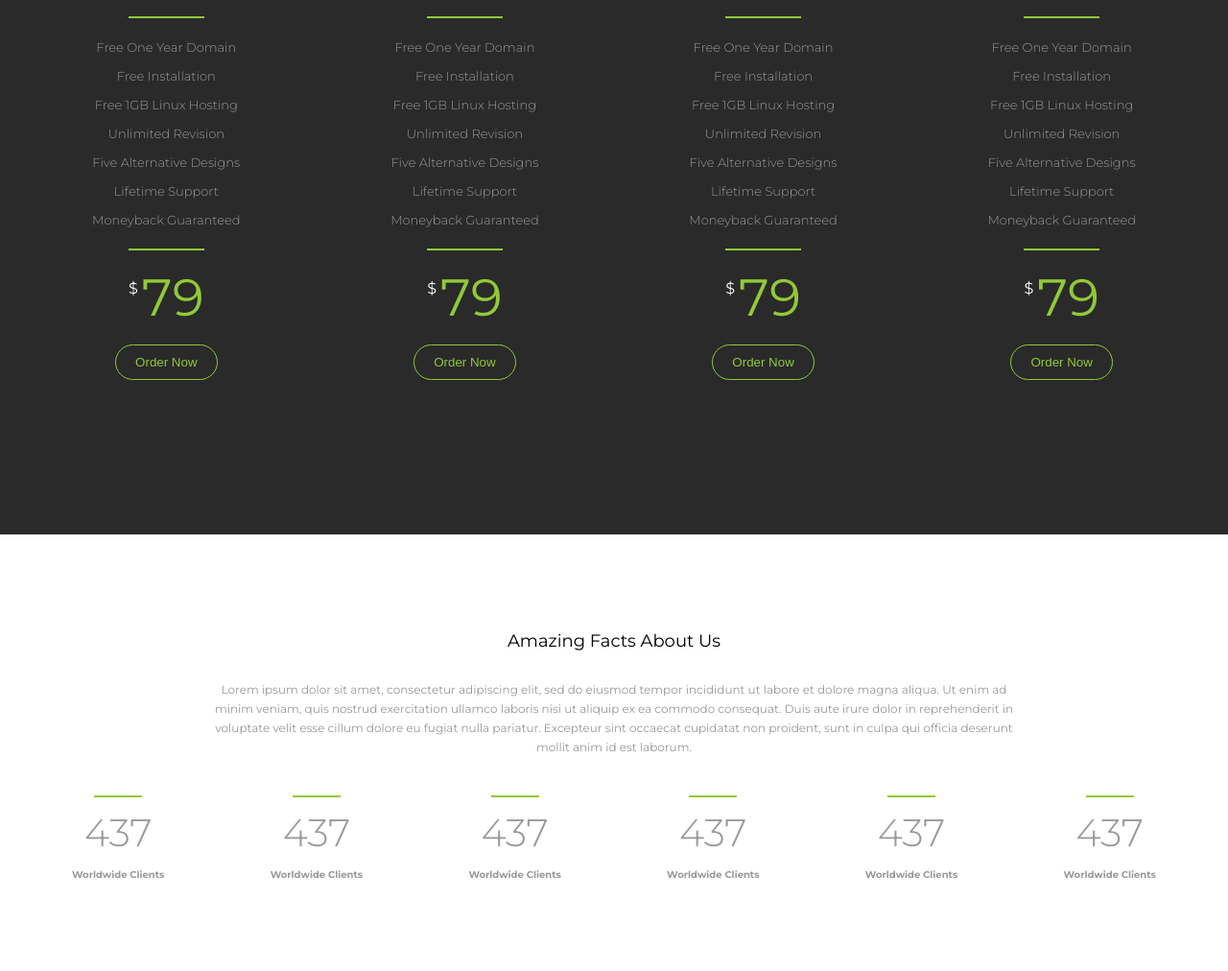
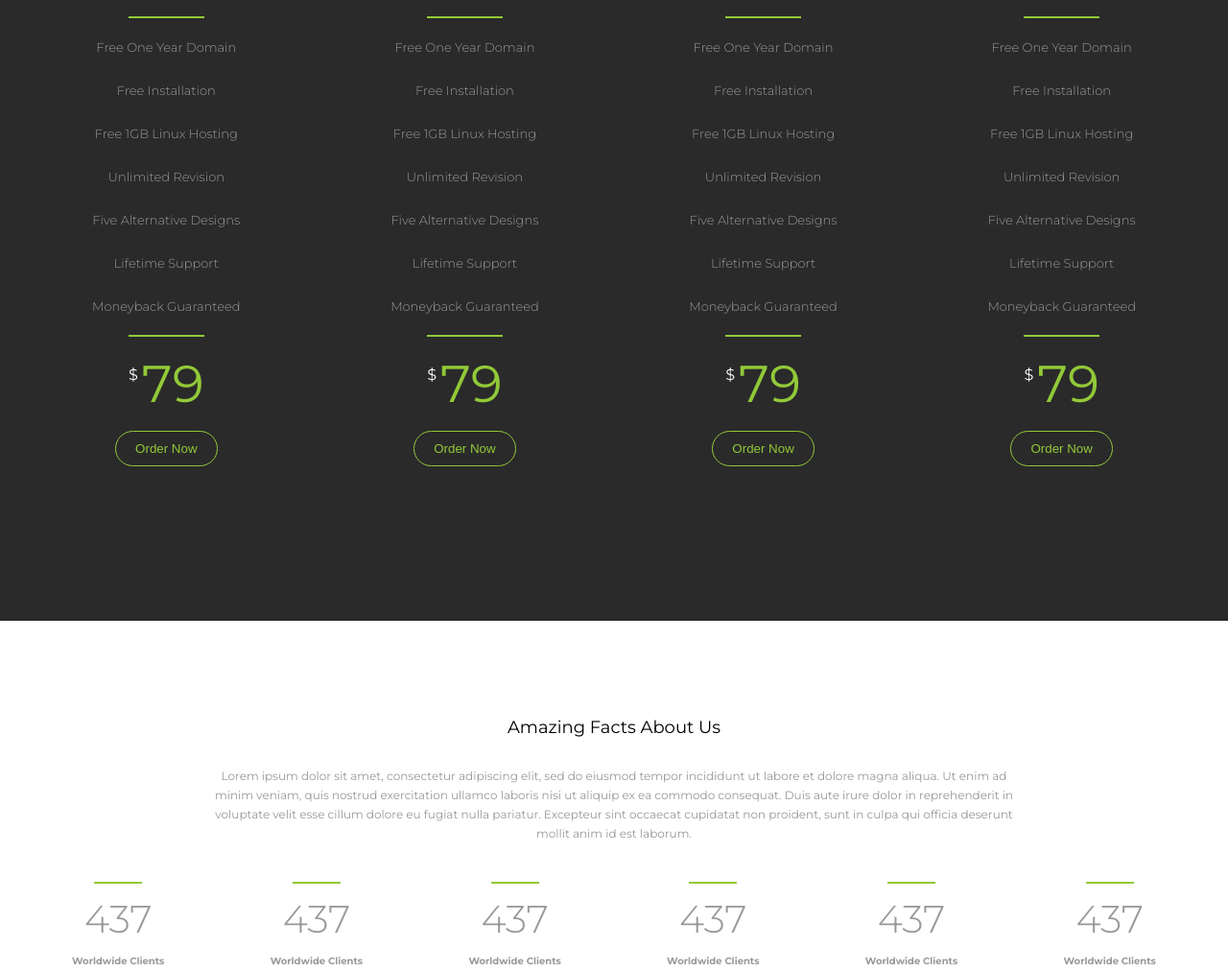
Before and after one commit to ameerhamza91/jupiter-oboard, a plain HTML site: page 3rd-task/index.html in a window 1280 px wide. Shown: the part 1544-2556 px from the top of the page at 96% size. Drawn offline with Linux system fonts and the light colour scheme.

Commit message:
All Changes are Done

```diff
--- /dev/null
+++ b/3rd-task/_variable.scss
@@ -0,0 +1,8 @@
+$green: #91c938;
+$balck: #000;
+$light-gry:#999999;
+$darkgry: #242423;
+$light-darkgry: #2a2a2a;
+$white: #fff;
+$white-dule: #fcfcfc;
+$max-wid:1170px;
--- a/3rd-task/index.html
+++ b/3rd-task/index.html
@@ -10,9 +10,9 @@
 </head>
 <body>
 <div id="wrapper">
-    <header class="nav-header flex">
-    <nav id="nav" class="container flex">
-    <ul class="flex">
+ <header class="nav-header nav flex">
+        <nav class="nav-links flex flex-wrap">
+            <ul class="flex menu">
                 <li><a href="index.html">Home</a></li>
                 <li><a href="#">About</a></li>
                 <li><a href="#">Features</a></li>
@@ -28,6 +28,7 @@
                 <li><a href="#">Services</a></li>
             </ul>
         </nav>
+
     </header>
 <main>
     <section class="banner">
@@ -109,13 +110,13 @@
             <h3>HTML Website</h3>
             <span class="line"></span>
             <p>
-                Free One Year Domain <br/>
-                Free Installation <br/>
-                Free 1GB Linux Hosting <br/>
-                Unlimited Revision <br/>
-                Five Alternative Designs <br/>
-                Lifetime Support <br/>
-                Moneyback Guaranteed
+                <p>Free One Year Domain <p/>
+                 <p>Free Installation</p>
+                <p>Free 1GB Linux Hosting <p/>
+               <p> Unlimited Revision <p/>
+               <p> Five Alternative Designs <p/>
+               <p> Lifetime Support <p/>
+                <p>Moneyback Guaranteed<p/>
             </p>
             <span class="line"></span>
             <div class="dollar-price flex">
@@ -128,13 +129,13 @@
             <h3>HTML Website</h3>
             <span class="line"></span>
             <p>
-                Free One Year Domain <br/>
-                Free Installation <br/>
-                Free 1GB Linux Hosting <br/>
-                Unlimited Revision <br/>
-                Five Alternative Designs <br/>
-                Lifetime Support <br/>
-                Moneyback Guaranteed
+            <p>Free One Year Domain <p/>
+            <p>Free Installation</p>
+            <p>Free 1GB Linux Hosting <p/>
+            <p> Unlimited Revision <p/>
+            <p> Five Alternative Designs <p/>
+            <p> Lifetime Support <p/>
+            <p>Moneyback Guaranteed<p/>
             </p>
             <span class="line"></span>
             <div class="dollar-price flex">
@@ -147,13 +148,13 @@
             <h3>HTML Website</h3>
             <span class="line"></span>
             <p>
-                Free One Year Domain <br/>
-                Free Installation <br/>
-                Free 1GB Linux Hosting <br/>
-                Unlimited Revision <br/>
-                Five Alternative Designs <br/>
-                Lifetime Support <br/>
-                Moneyback Guaranteed
+            <p>Free One Year Domain <p/>
+            <p>Free Installation</p>
+            <p>Free 1GB Linux Hosting <p/>
+            <p> Unlimited Revision <p/>
+            <p> Five Alternative Designs <p/>
+            <p> Lifetime Support <p/>
+            <p>Moneyback Guaranteed<p/>
             </p>
             <span class="line"></span>
             <div class="dollar-price flex">
@@ -166,13 +167,13 @@
             <h3>HTML Website</h3>
             <span class="line"></span>
             <p>
-                Free One Year Domain <br/>
-                Free Installation <br/>
-                Free 1GB Linux Hosting <br/>
-                Unlimited Revision <br/>
-                Five Alternative Designs <br/>
-                Lifetime Support <br/>
-                Moneyback Guaranteed
+            <p>Free One Year Domain <p/>
+            <p>Free Installation</p>
+            <p>Free 1GB Linux Hosting <p/>
+            <p> Unlimited Revision <p/>
+            <p> Five Alternative Designs <p/>
+            <p> Lifetime Support <p/>
+            <p>Moneyback Guaranteed<p/>
             </p>
             <span class="line"></span>
             <div class="dollar-price flex">
@@ -192,7 +193,7 @@
                     Lorem ipsum dolor sit amet, consectetur adipiscing elit, sed do eiusmod tempor incididunt ut labore et dolore magna aliqua. Ut enim ad minim veniam, quis nostrud exercitation ullamco laboris nisi ut aliquip ex ea commodo consequat. Duis aute irure dolor in reprehenderit in voluptate velit esse cillum dolore eu fugiat nulla pariatur. Excepteur sint occaecat cupidatat non proident, sunt in culpa qui officia deserunt mollit anim id est laborum.
                 </p>
             </div>
-            <ul class="flex">
+            <ul class="flex flex-wrap">
                 <li>
                     <span class="line"></span>
                     <h4>437</h4>
--- a/3rd-task/style.scss
+++ b/3rd-task/style.scss
@@ -1,13 +1,5 @@
 @import url('https://fonts.googleapis.com/css2?family=Montserrat:wght@100;200;300;400;500;600;700;800;900&display=swap');
-$green: #91c938;
-$balck: #000;
-$light-gry:#999999;
-$darkgry: #242423;
-$light-darkgry: #2a2a2a;
-$white: #fff;
-$white-dule: #fcfcfc;
-$max-wid:1170px;
-$h1:24px;
+@import "variable";
 body{
   margin: 0;
   padding: 0;
@@ -28,6 +20,7 @@ p{
 }
 .container{
   max-width: $max-wid;
+  padding: 0 15px;
   margin: 0 auto;
 }
 .nav-header {
@@ -39,23 +32,26 @@ p{
   right: 0;
   box-shadow: 0 3px 10px #58585824;
 }
-#nav{
+.nav{
   width: 100%;
 }
-#nav ul{
+.nav ul{
   list-style: none;
   padding: 0;
   margin: 0;
 }
-#nav ul li {
+.nav ul li {
   padding: 10px 39px;
 }
-#nav ul li a{
+.nav ul li a{
 text-decoration: none;
   color: #2a2a2a;
 }
-#nav ul li a:hover{
+.nav ul li a:hover{
   color: $green;
+}
+.nav-links{
+  margin: 0 auto;
 }
 .logo{
   margin:12px 59px 0;
```
Also changed, not shown: 3rd-task/style.css, 2 other files. Lines whose indentation alone changed are shown as unchanged.
